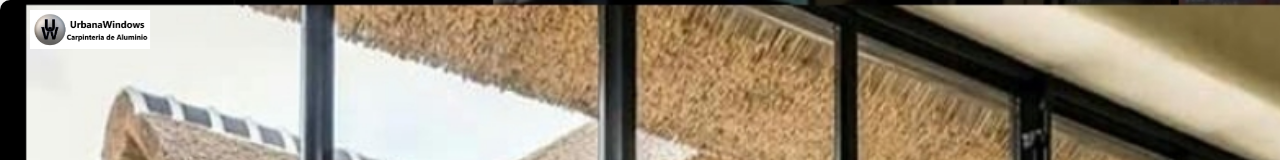
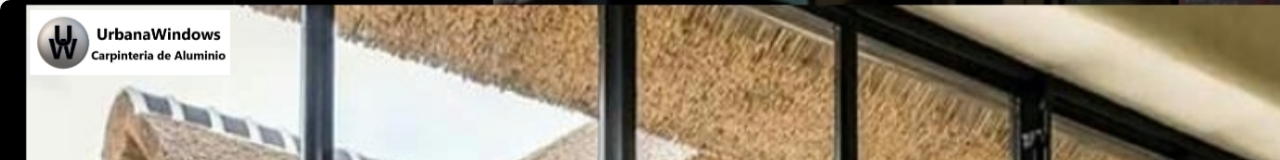
Before and after one commit to sepilrat/urbanaWindows, a plain HTML site: page index.html in a window 1280 px wide. Shown: the top 160 px of the page. Drawn offline with Linux system fonts and the light colour scheme.

Commit message:
primer commit

```diff
--- a/index.html
+++ b/index.html
@@ -30,8 +30,10 @@ body {
         }
 
         header img {
-            max-width: 120px;
-            max-height: 60px;
+
+            width: 200px;
+            max-height: 100px;
+
         }
 
         header h1 {
@@ -254,7 +256,7 @@ body {
 <body>
 
     <header>
-        <img src="logo2.jpg" width="100%">
+        <img src="logo2.jpg">
         <!-- <div> <h1>UrbanaWindows </h1>
         <h4>Carpintería metálica.</h4></div> -->
 
@@ -265,7 +267,7 @@ body {
             <p><b>UrbanaWindows</b> en todos tus proyectos</p>
 
         </div>
-        <div><a href="https://wa.me/1150958090" target="_blank" class="cta-button">Solicita tu Presupuesto <img src="whatsapp.png" width="10%"></a></div>
+        <div><a href="https://wa.me/+541150958090" target="_blank" class="cta-button">Solicita tu Presupuesto <img src="whatsapp.png" width="10%"></a></div>
     </section>
 
      <!-- <section class="hero container">
```
